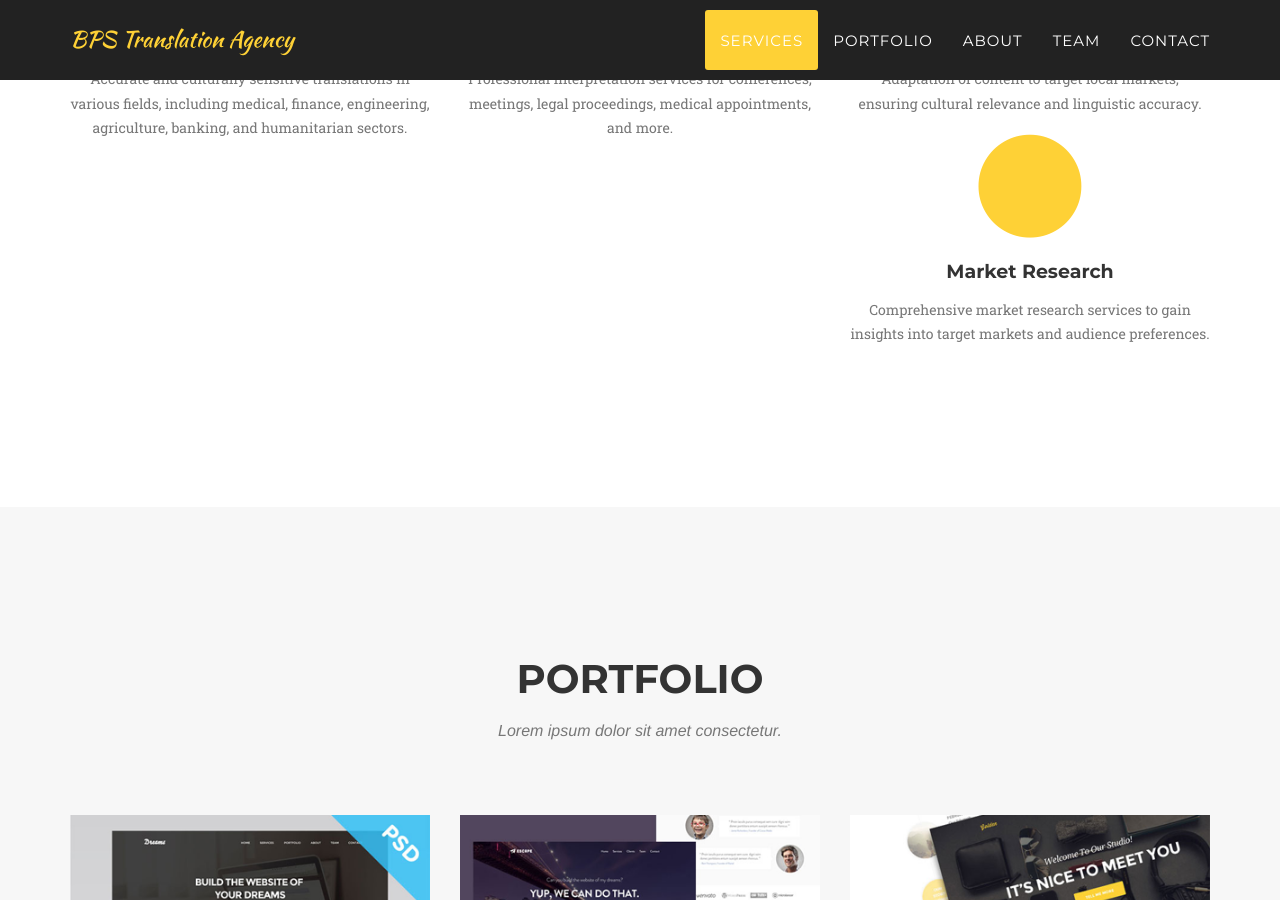
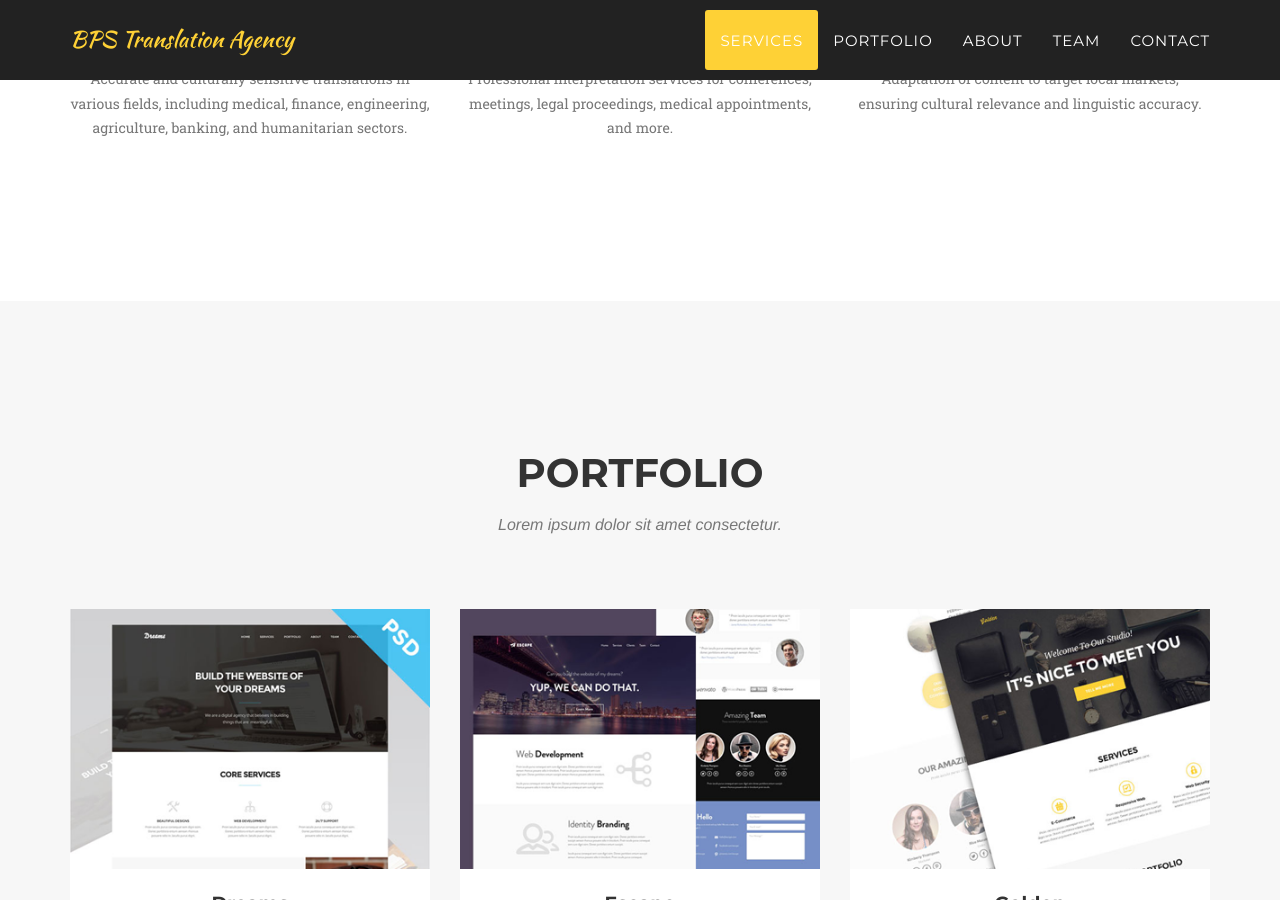
Before and after one commit to bonepyaesone/bonepyaesone.github.io, a Jekyll site: the page built from index.html, in a window 1280 px wide and 900 px high, scrolled down 1169 px. Built offline with Jekyll 4.4.1, drawn with Linux system fonts in a browser that asks for light colours; some web fonts are replaced.

Commit message:
Update services.html

```diff
--- a/_includes/services.html
+++ b/_includes/services.html
@@ -38,16 +38,6 @@
                 <h4 class="service-heading">Localization</h4>
                 <p class="text-muted">Adaptation of content to target local markets, ensuring cultural relevance and linguistic accuracy.</p>
             </div>
-            <!-- Market Research Service -->
-            <div class="col-md-4 mb-4">
-                <span class="fa-stack fa-4x">
-                    <i class="fa fa-circle fa-stack-2x text-primary"></i>
-                    <!-- Replace the icon below with an appropriate icon for market research service -->
-                    <i class="fa fa-chart-bar fa-stack-1x fa-inverse"></i>
-                </span>
-                <h4 class="service-heading">Market Research</h4>
-                <p class="text-muted">Comprehensive market research services to gain insights into target markets and audience preferences.</p>
-            </div>
         </div>
     </div>
 </section>
```
